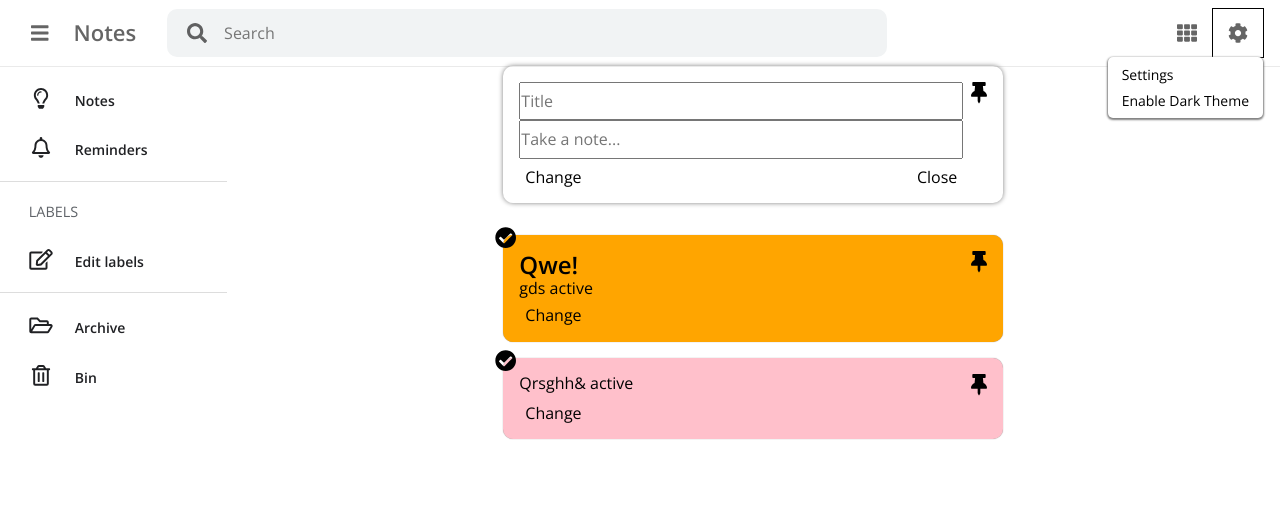
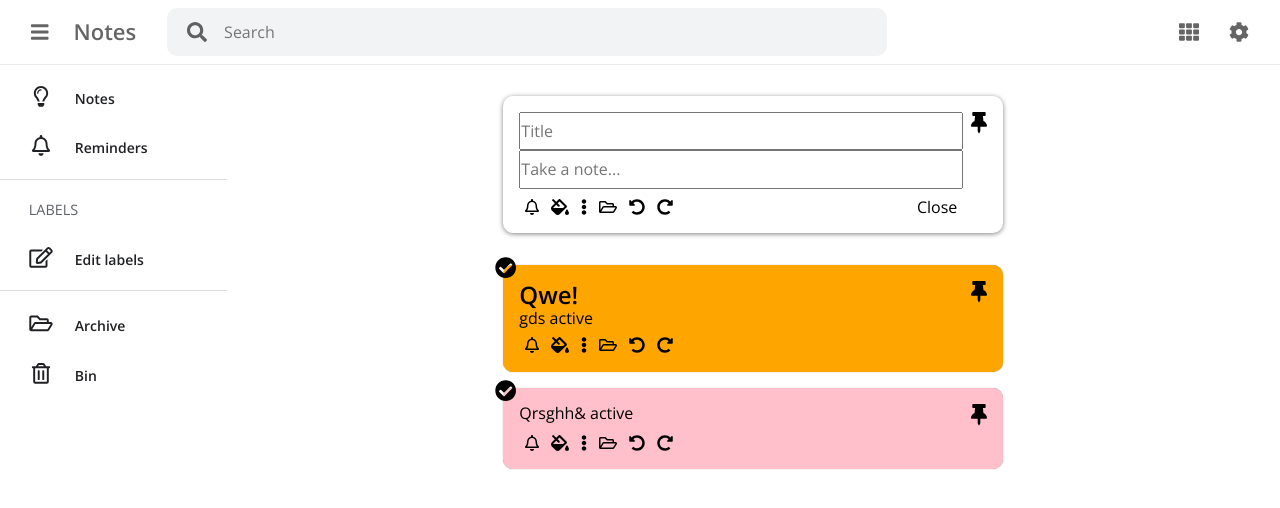
Before and after one commit to Awfj/notes, a React (Create React App) app: page / in a window 1280 px wide. Shown: the top 508 px of the page. Built offline with nearby package versions, Linux system fonts and the light colour scheme.

Commit message:
style Toolbox

```diff
--- a/src/components/Header/Header.js
+++ b/src/components/Header/Header.js
@@ -52,12 +52,10 @@ const Header = props => {
           <button type="button">
             <FontAwesomeIcon icon={faCog} />
           </button>
-          <Menu>
-            <ul className={styles.menu}>
-              <li><button type="button">Settings</button></li>
-              <li><button type="button">Enable Dark Theme</button></li>
-            </ul>
-          </Menu>
+          <Menu
+            layout="list"
+            options={["Settings", "Enable dark theme"]}
+          ></Menu>
         </div>
         {/* <button type='button'>Enable Dark Theme</button> */}
       </div>
--- a/src/components/Header/Header.module.scss
+++ b/src/components/Header/Header.module.scss
@@ -65,6 +65,5 @@
   }
   .menuContainer {
     position: relative;
-    border: 1px solid #000;
   }
 }
--- a/src/components/notes/NewNote/NewNote.module.scss
+++ b/src/components/notes/NewNote/NewNote.module.scss
@@ -1,6 +1,6 @@
 .NewNote {
-  box-shadow: 0 0 5px gray;
-  margin: 0 auto 2em;
+  box-shadow: 0 1px 5px gray;
+  margin: 2em auto;
   input {
     width: 100%;
     padding: .5em 0;
--- a/src/components/shared/Menu/Menu.js
+++ b/src/components/shared/Menu/Menu.js
@@ -3,28 +3,28 @@ import PropTypes from "prop-types";
 import styles from "./Menu.module.scss";
 // import Option from "./Option/Option";
 
-const Menu = ({ children }) => {
+const Menu = ({ layout, options, children, custom }) => {
+  console.log(custom)
   return (
-    <div className={styles.Menu}>
-      {children}
-      {/* <ul className={styles[view]}>
+    <div className={styles.Menu} hidden>
+      <ul className={styles[layout]}>
         {options.map((option, index) => (
           <li key={index}>
-            <button type="button" onClick={onClick}>
-              {option}
-            </button>
+            <button type="button">{option}</button>
           </li>
         ))}
-      </ul> */}
+        {children}
+      </ul>
     </div>
   );
 };
 
 Menu.propTypes = {
-  // view: PropTypes.string.isRequired,
-  // options: PropTypes.arrayOf(PropTypes.string.isRequired).isRequired,
+  layout: PropTypes.string.isRequired,
+  options: PropTypes.arrayOf(PropTypes.string.isRequired).isRequired,
   // onClick: PropTypes.func
-  children: PropTypes.node.isRequired
+  children: PropTypes.node,
+
 };
 
 export default Menu;
--- a/src/components/shared/Menu/Menu.module.scss
+++ b/src/components/shared/Menu/Menu.module.scss
@@ -1,33 +1,18 @@
 .Menu {
-  // background-color: white;
-  // box-shadow: 0 0 5px gray;
   position: absolute;
   top: 100%;
   right: 0;
-  padding: 0.3em 0;
+  background-color: white;
   box-shadow: 0px 1px 2px 1px gray;
-  background-color: white;
   border-radius: 5px;
-  // display: grid;
-  // width: 200px;
-  // display: none;
-  ul {
-    // position: absolute;
-    // display: grid;
-
-    // display: flex;
-    // flex-direction: column;
-    // flex-wrap: wrap;
-    // font-size: 0.875rem;
-  }
+  z-index: 1;
   li {
     button {
-      padding: 0.35em 1em;
+      padding: 0.5em 1em;
       font-size: 0.875rem;
-      text-align: left;
+      // text-align: left;
       white-space: nowrap;
-      // border: 1px solid #000;
-      width: 100%;
+      // width: 100%;
       &:hover {
         background-color: rgba(95, 99, 104, 0.2);
       }
--- a/src/components/shared/Toolbox/Toolbox.js
+++ b/src/components/shared/Toolbox/Toolbox.js
@@ -3,8 +3,12 @@ import { FontAwesomeIcon } from "@fortawesome/react-fontawesome";
 import {
   faCheckCircle,
   faThumbtack,
-  // faEllipsisV
+  faFillDrip,
+  faEllipsisV,
+  faUndoAlt,
+  faRedoAlt
 } from "@fortawesome/free-solid-svg-icons";
+import { faBell, faFolderOpen } from "@fortawesome/free-regular-svg-icons";
 
 import styles from "./Toolbox.module.scss";
 // import Menu from "../Menu/Menu";
@@ -14,9 +18,9 @@ const Toolbox = props => {
   const parentNote = parent === "Note";
   const parentNewNote = parent === "NewNote";
 
-  function changeColor(color) {
-    props.noteForm.style.backgroundColor = color;
-  }
+  // function changeColor(color) {
+  //   props.noteForm.style.backgroundColor = color;
+  // }
 
   let classToolbox = styles.Toolbox;
   if (parentNote) {
@@ -35,21 +39,27 @@ const Toolbox = props => {
       </button>
       <footer>
         <div>
-          <div className={styles.colorSelector}>
-            <button type="button">Change</button>
-            <div className={styles.colorList}>
-              <button
-                className={styles.color}
-                type="button"
-                onClick={() => changeColor("red")}
-              >
-                Red
-              </button>
-            </div>
+          <button type="button">
+            <FontAwesomeIcon icon={faBell} />
+          </button>
+          <div className={styles.menuContainer}>
+            <button type="button">
+              <FontAwesomeIcon icon={faFillDrip} />
+            </button>
+            {/* <Menu layout="grid" options={["white", "red"]} custom></Menu> */}
           </div>
           <button type="button">
-            {/* <FontAwesomeIcon icon={faEllipsisV} /> */}
+            <FontAwesomeIcon icon={faEllipsisV} />
             {/* <Menu view="list" options={["Delete", "Add"]}></Menu> */}
+          </button>
+          <button type="button">
+            <FontAwesomeIcon icon={faFolderOpen} />
+          </button>
+          <button type="button">
+            <FontAwesomeIcon icon={faUndoAlt} />
+          </button>
+          <button type="button">
+            <FontAwesomeIcon icon={faRedoAlt} />
           </button>
         </div>
         {parentNewNote ? <button>Close</button> : null}
--- a/src/components/shared/Toolbox/Toolbox.module.scss
+++ b/src/components/shared/Toolbox/Toolbox.module.scss
@@ -21,33 +21,17 @@
     display: flex;
     justify-content: space-between;
     // align-self: end;
+    div {
+      display: flex;
+    }
   }
   .select,
   .pin,
   footer {
     transition: all 0.3s ease-in-out;
   }
-
-  .colorSelector {
+  .menuContainer {
     position: relative;
-    display: inline-block;
-    &:hover {
-      .colorList {
-        display: block;
-        // z-index: 1;
-      }
-    }
-  }
-  .colorList {
-    position: absolute;
-    top: -40px;
-    left: 0;
-    display: none;
-    box-shadow: 0 0 5px gray;
-    padding: 0.5em;
-    transition: all 0.3s ease-in-out;
-    background-color: white;
-    border: 1px solid #000;
   }
 }
 
```
